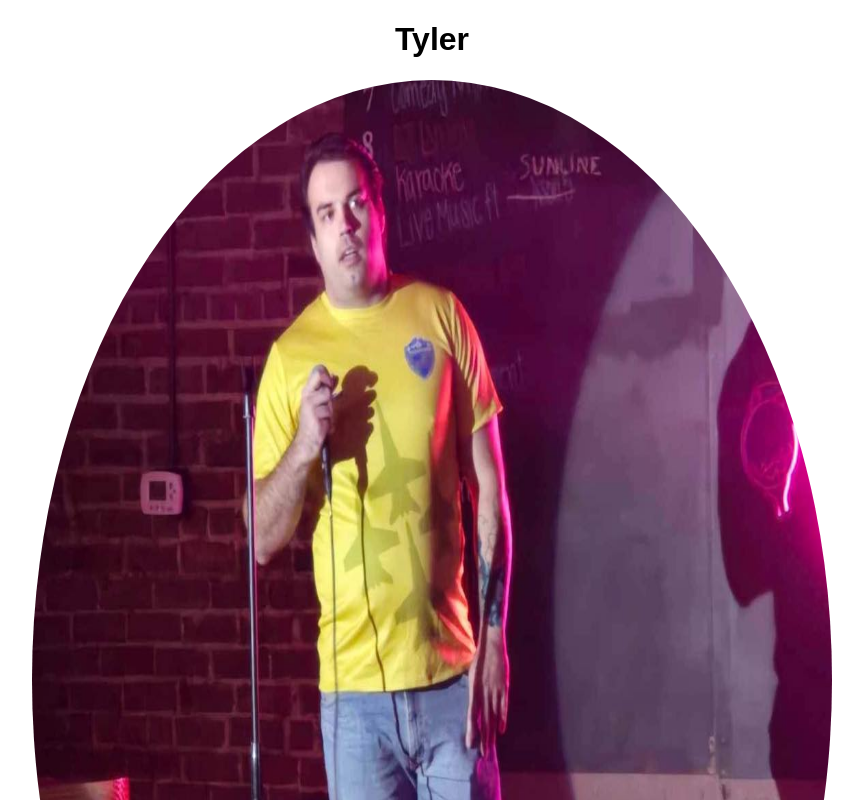
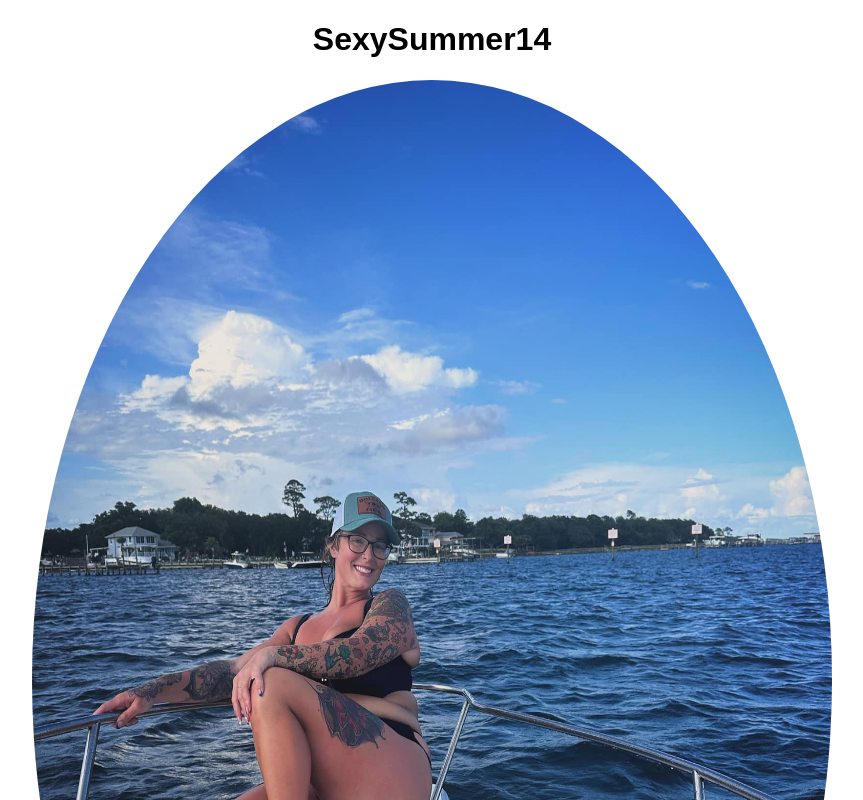
Before and after one commit to tconn93/Tyler, a React (Create React App) app in the folder tyler/: page / in a window 1280 px wide. Shown: the top 800 px of the page, without its empty margins (208-1071 px from the left). Built offline with nearby package versions, Linux system fonts and the light colour scheme.

Commit message:
Update Profile.js
Move profile to Danielle

```diff
--- a/tyler/src/Profile/Profile.js
+++ b/tyler/src/Profile/Profile.js
@@ -1,13 +1,13 @@
 import React from'react';
 import './Profile.css';
-import logo  from './me.png';
+import logo  from './d2.png';
 
 function Profile(){
     return(
         <div className='profile'>
-            <h1>Tyler
+            <h1>SexySummer14
             </h1>
-            <img src={logo} alt='Tyler' className='profile-pic'
+            <img src={logo} alt='fine' className='profile-pic'
            height={'1200px'} width={'800px'} />
         </div>
     )
```
